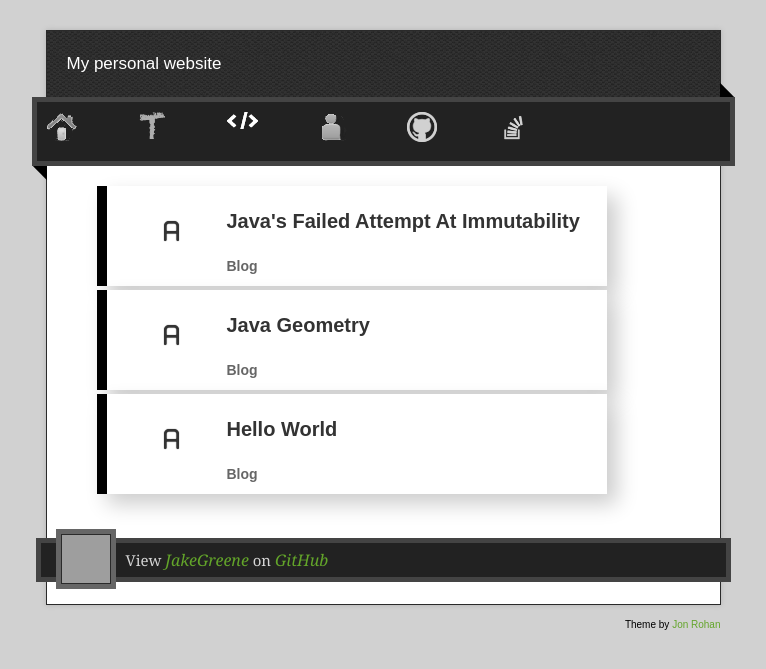
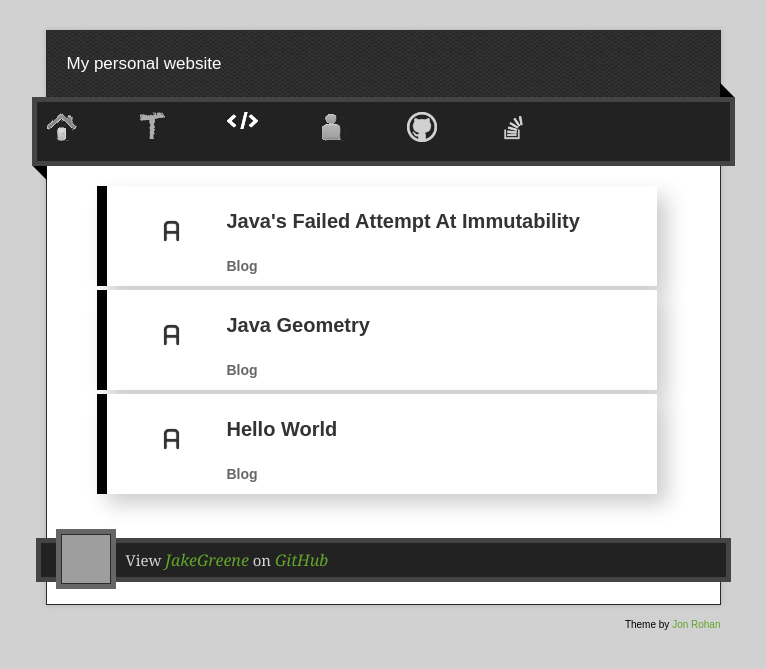
Before and after one commit to JakeGreene/JakeGreene.github.io, a Jekyll site: the page built from blog/index.html, in a window 1280 px wide. Shown: the top 669 px of the page, without its empty margins (257-1023 px from the left). Built offline with Jekyll 4.4.1, drawn with Linux system fonts in a browser that asks for light colours; nearby versions of some CDN libraries; grey boxes are pictures that could not be loaded.

Commit message:
Refactor Blog-Listing CSS
A number of common and related values
have been factored out of the CSS and
in to variables

```diff
--- a/stylesheets/blog_list.css
+++ b/stylesheets/blog_list.css
@@ -2,6 +2,10 @@
 font-home: /fonts
 font-web: webhostinghub-glyphs-webfont
 font-name: webhostinghub-glyphsregular
+
+accent-colour: 63a52a
+elem-background: 343434
+listing-width: 550px
 ---
 
 @font-face {
@@ -20,11 +24,11 @@ font-name: webhostinghub-glyphsregular
 .blog-entries {
   padding: 0;
   margin: 20px 0;
-  width: 500px;
+  width: {{ page.listing-width }};
 }
 
 .blog-entries li {
-  width: 500px;
+  width: {{ page.listing-width }};
   height: 100px;
   overflow: hidden;
   display: block;
@@ -99,18 +103,18 @@ h2.blog-entry-sub {
 }
 
 .blog-entries li:hover {
-  border-color: #63a52a;
-  background: #343434;
+  border-color: #{{ page.accent-colour }};
+  background: #{{ page.elem-background}};
 }
 
 .blog-entries li:hover .blog-entry-icon {
-  color: #63a52a;
+  color: #{{ page.accent-colour }};
   text-shadow: 0px 0px 1px #fff004;
   font-size: 50px;
 }
 
 .blog-entries li:hover .blog-entry-header {
-  color: #63a52a;
+  color: #{{ page.accent-colour }};
 }
 
 .blog-entries li:hover .blog-entry-sub {
```
